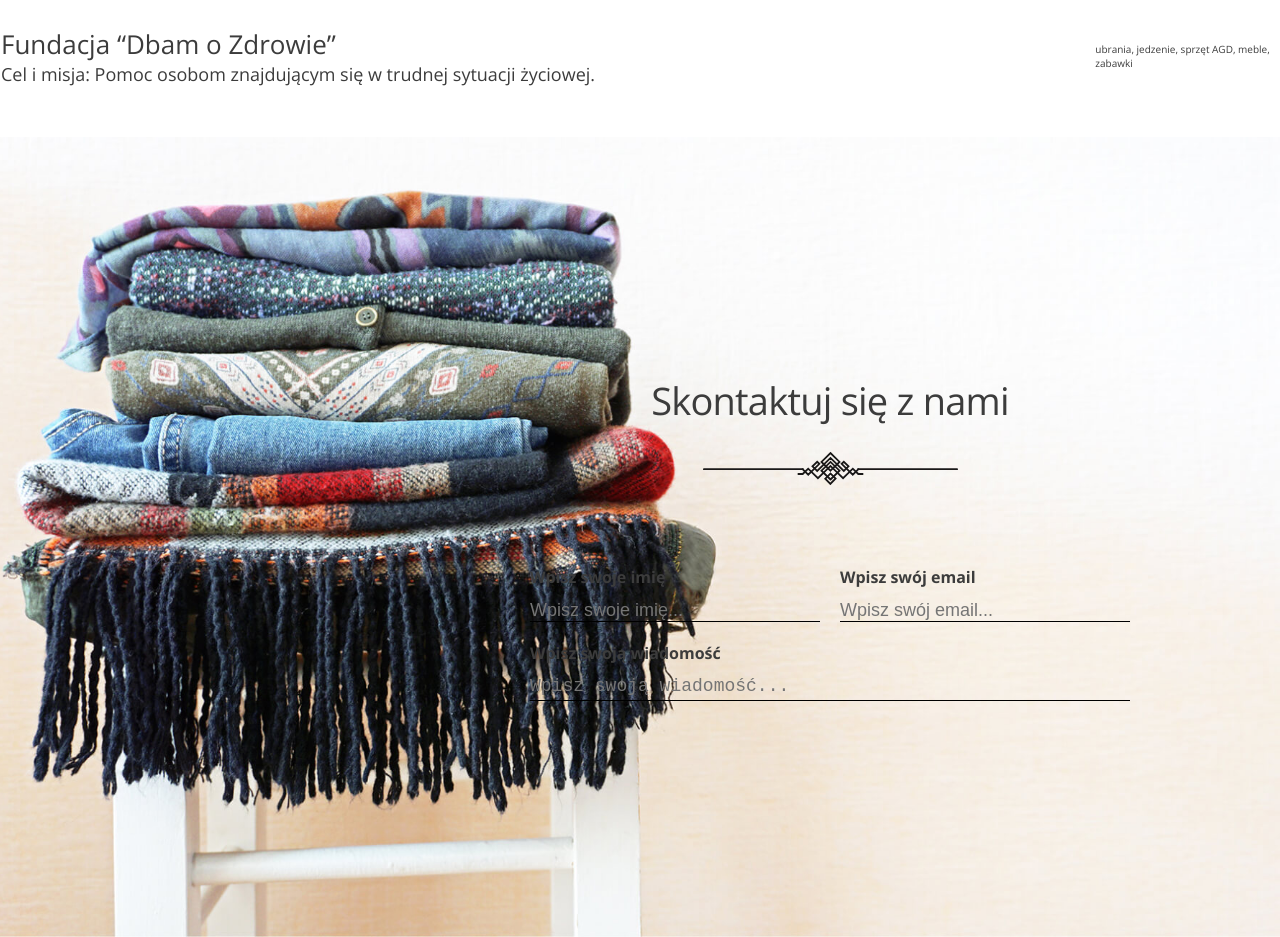
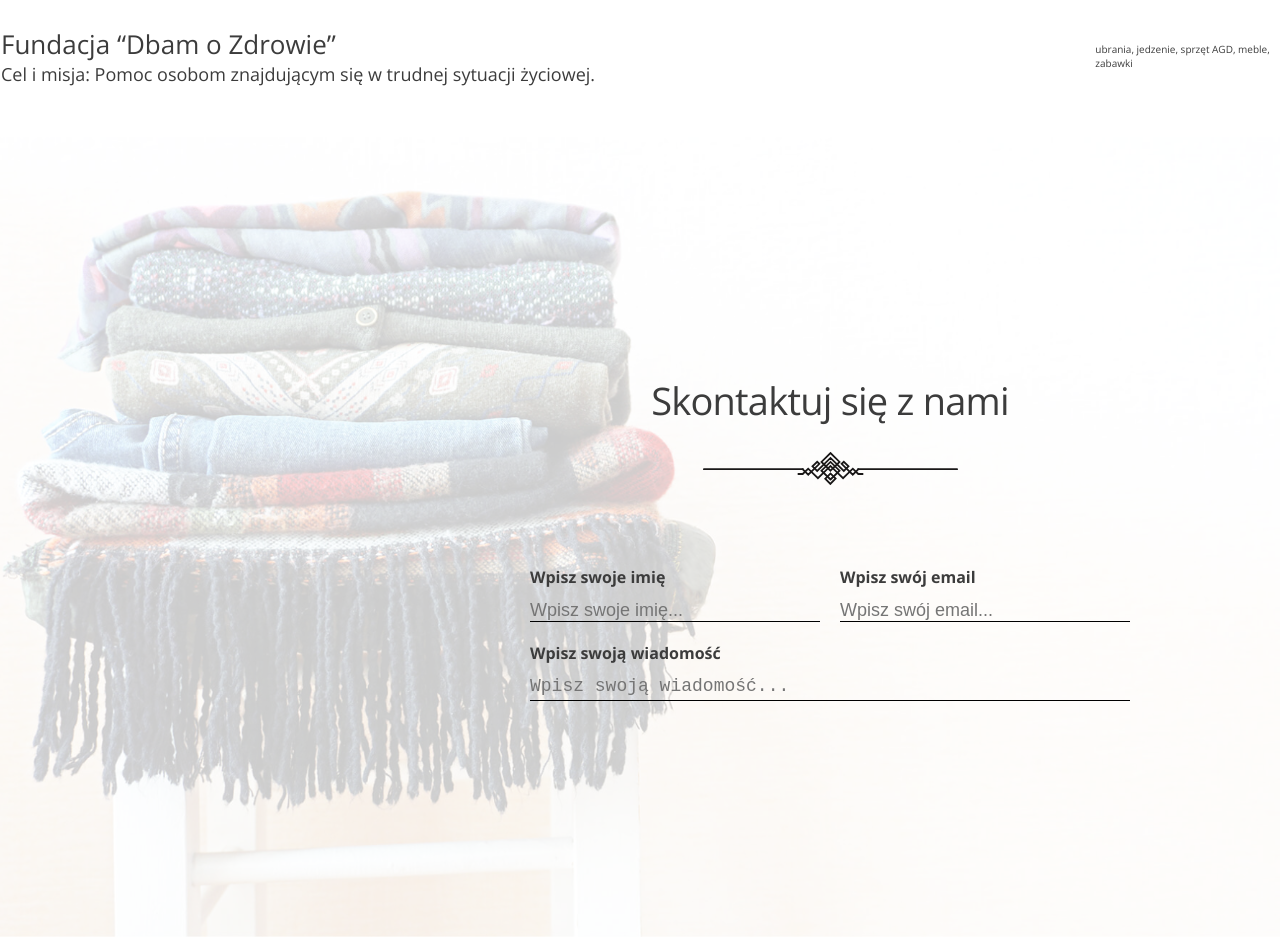
Before and after one commit to Bonifacy1231/SecondLife, a React (Vite) app: page / in a window 1280 px wide. Shown: the part 3580-4517 px from the top of the page. Built offline with nearby package versions, Linux system fonts and the light colour scheme.

Commit message:
Increase the transparency of the ContcatUs component image

```diff
--- a/src/Layout/ContactUs/ContactUs.scss
+++ b/src/Layout/ContactUs/ContactUs.scss
@@ -3,19 +3,36 @@
 .ContactUs {
   width: 100%;
   height: 100vh;
+  position: relative;
   display: flex;
   justify-content: end;
   align-items: center;
-  background-image: url("../../assets/images/Background-Contact-Form.jpg");
-  background-position: center;
+  background-position: top;
   background-repeat: no-repeat;
   background-size: cover;
+  z-index: 1;
+  &::before {
+    content: "";
+    width: 100%;
+    height: 100%;
+    position: absolute;
+    top: 0;
+    left: 0;
+    background-image: url("../../assets/images/Background-Contact-Form.jpg");
+    background-position: top;
+    background-repeat: no-repeat;
+    background-size: cover;
+    opacity: 0.2;
+    z-index: 1;
+  }
   &__form {
+    position: relative;
     display: flex;
     flex-direction: column;
     justify-content: center;
     align-items: center;
     margin-right: 15rem;
+    z-index: 2;
     &__title {
       font-size: 3.8rem;
       font-weight: normal;
@@ -51,7 +68,6 @@
         border-bottom: 1px solid black;
         background-color: transparent;
         outline: none;
-
       }
     }
     &__box {
```
